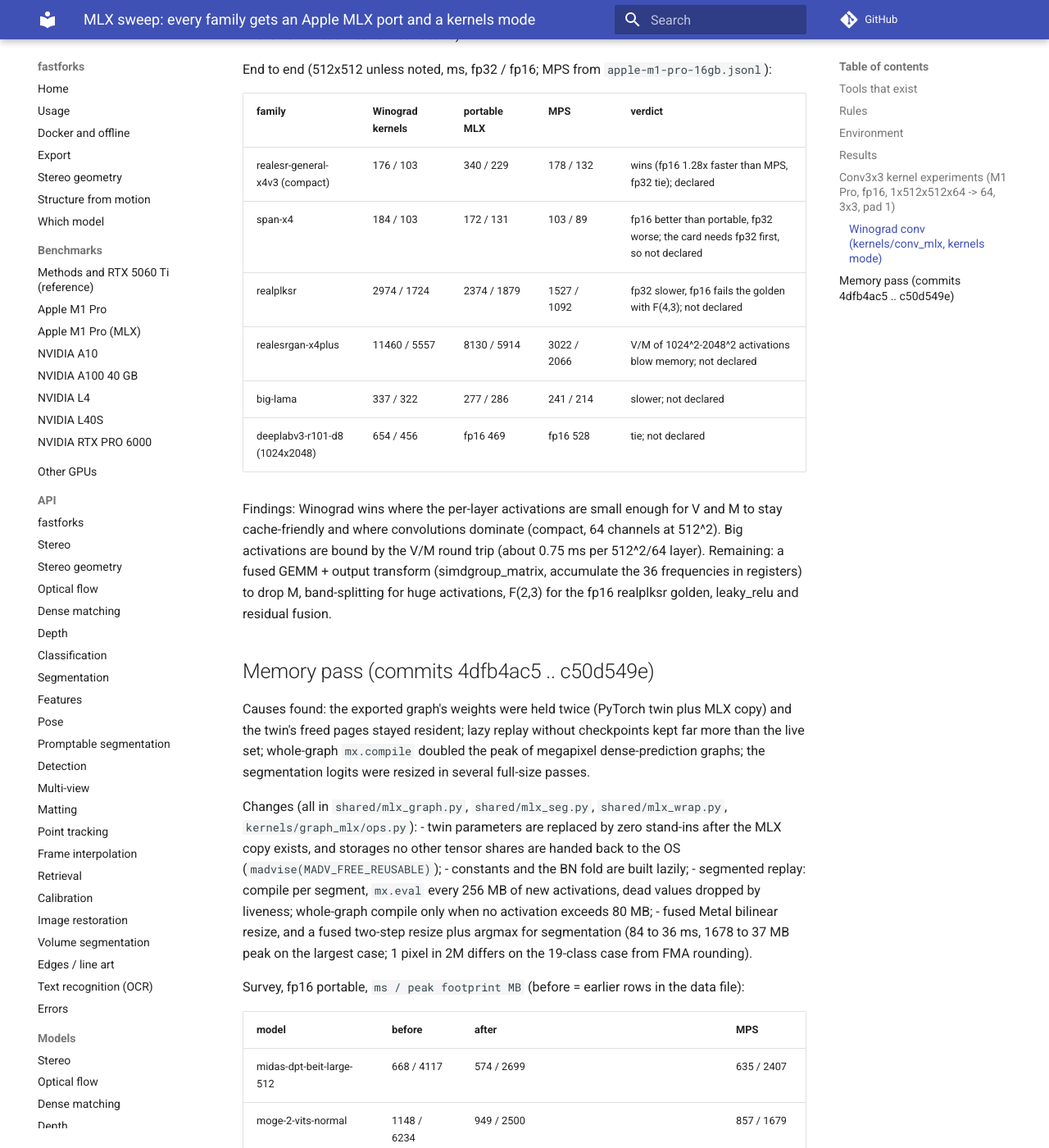
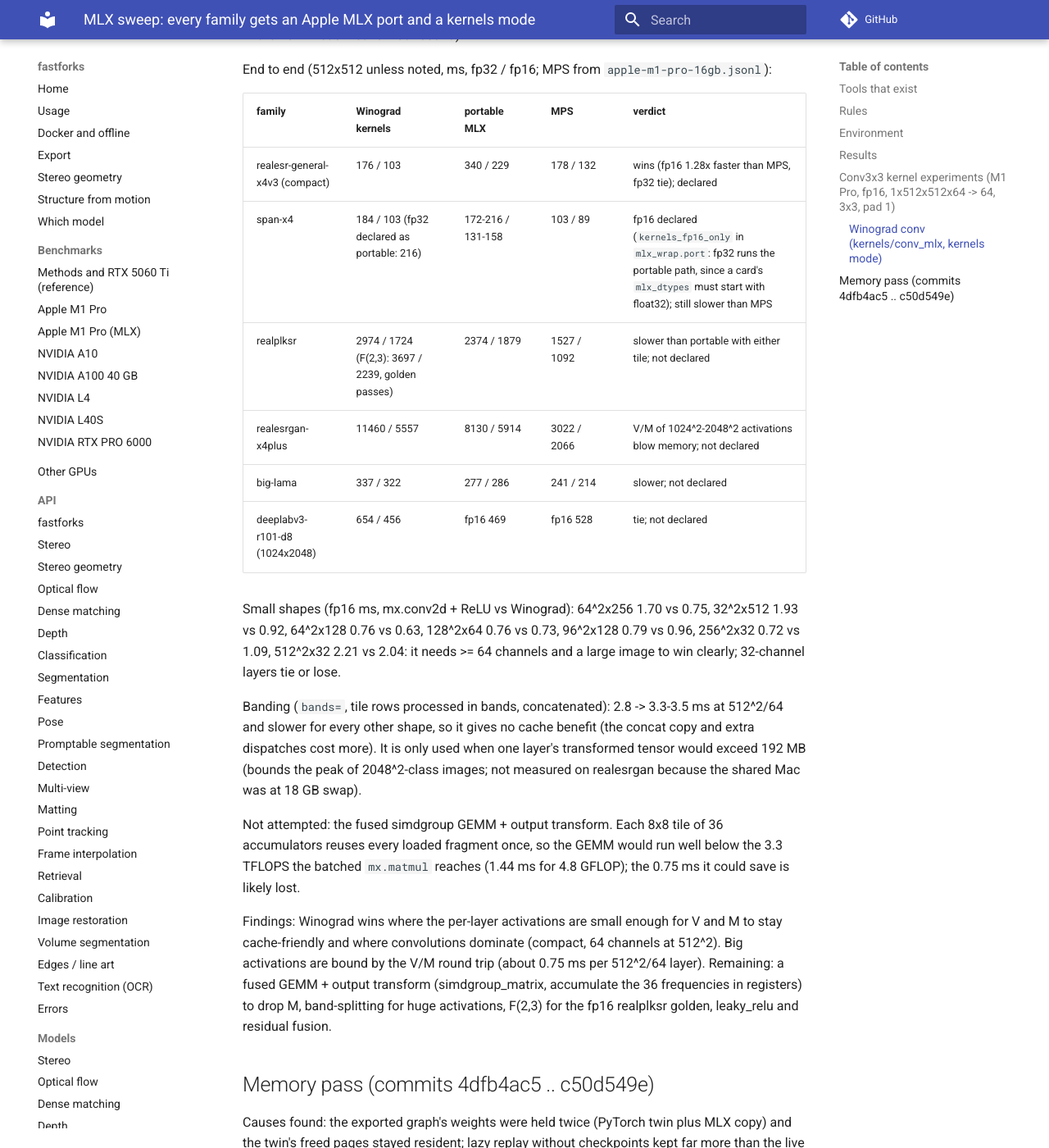
Before and after one commit to kleinicke/fastforks, an MkDocs documentation site: the page built from docs/plans/mlx-sweep.md, in a window 1280 px wide and 1400 px high, scrolled down 8653 px. Shown: the whole window at 82% size. Built offline with MkDocs 1.6.1 and Material for MkDocs 9.7.7, drawn with Linux system fonts in a browser that asks for light colours; comment, search, counter and statistics services are not loaded.

Commit message:
MLX sweep doc: Winograd span, realplksr F(2,3), banding and small-shape numbers
Co-Authored-By: Claude Sonnet 5.5 <noreply@anthropic.com>

```diff
--- a/docs/plans/mlx-sweep.md
+++ b/docs/plans/mlx-sweep.md
@@ -152,11 +152,24 @@ End to end (512x512 unless noted, ms, fp32 / fp16; MPS from `apple-m1-pro-16gb.j
 | family | Winograd kernels | portable MLX | MPS | verdict |
 |---|---|---|---|---|
 | realesr-general-x4v3 (compact) | 176 / 103 | 340 / 229 | 178 / 132 | wins (fp16 1.28x faster than MPS, fp32 tie); declared |
-| span-x4 | 184 / 103 | 172 / 131 | 103 / 89 | fp16 better than portable, fp32 worse; the card needs fp32 first, so not declared |
-| realplksr | 2974 / 1724 | 2374 / 1879 | 1527 / 1092 | fp32 slower, fp16 fails the golden with F(4,3); not declared |
+| span-x4 | 184 / 103 (fp32 declared as portable: 216) | 172-216 / 131-158 | 103 / 89 | fp16 declared (`kernels_fp16_only` in `mlx_wrap.port`: fp32 runs the portable path, since a card's `mlx_dtypes` must start with float32); still slower than MPS |
+| realplksr | 2974 / 1724 (F(2,3): 3697 / 2239, golden passes) | 2374 / 1879 | 1527 / 1092 | slower than portable with either tile; not declared |
 | realesrgan-x4plus | 11460 / 5557 | 8130 / 5914 | 3022 / 2066 | V/M of 1024^2-2048^2 activations blow memory; not declared |
 | big-lama | 337 / 322 | 277 / 286 | 241 / 214 | slower; not declared |
 | deeplabv3-r101-d8 (1024x2048) | 654 / 456 | fp16 469 | fp16 528 | tie; not declared |
+
+Small shapes (fp16 ms, mx.conv2d + ReLU vs Winograd): 64^2x256 1.70 vs 0.75, 32^2x512 1.93 vs 0.92, 64^2x128 0.76 vs 0.63,
+128^2x64 0.76 vs 0.73, 96^2x128 0.79 vs 0.96, 256^2x32 0.72 vs 1.09, 512^2x32 2.21 vs 2.04: it needs >= 64 channels and
+a large image to win clearly; 32-channel layers tie or lose.
+
+Banding (`bands=`, tile rows processed in bands, concatenated): 2.8 -> 3.3-3.5 ms at 512^2/64 and slower for every
+other shape, so it gives no cache benefit (the concat copy and extra dispatches cost more). It is only used when one
+layer's transformed tensor would exceed 192 MB (bounds the peak of 2048^2-class images; not measured on realesrgan
+because the shared Mac was at 18 GB swap).
+
+Not attempted: the fused simdgroup GEMM + output transform. Each 8x8 tile of 36 accumulators reuses every loaded fragment
+once, so the GEMM would run well below the 3.3 TFLOPS the batched `mx.matmul` reaches (1.44 ms for 4.8 GFLOP); the
+0.75 ms it could save is likely lost.
 
 Findings: Winograd wins where the per-layer activations are small enough for V and M to stay cache-friendly and where
 convolutions dominate (compact, 64 channels at 512^2). Big activations are bound by the V/M round trip (about
```
